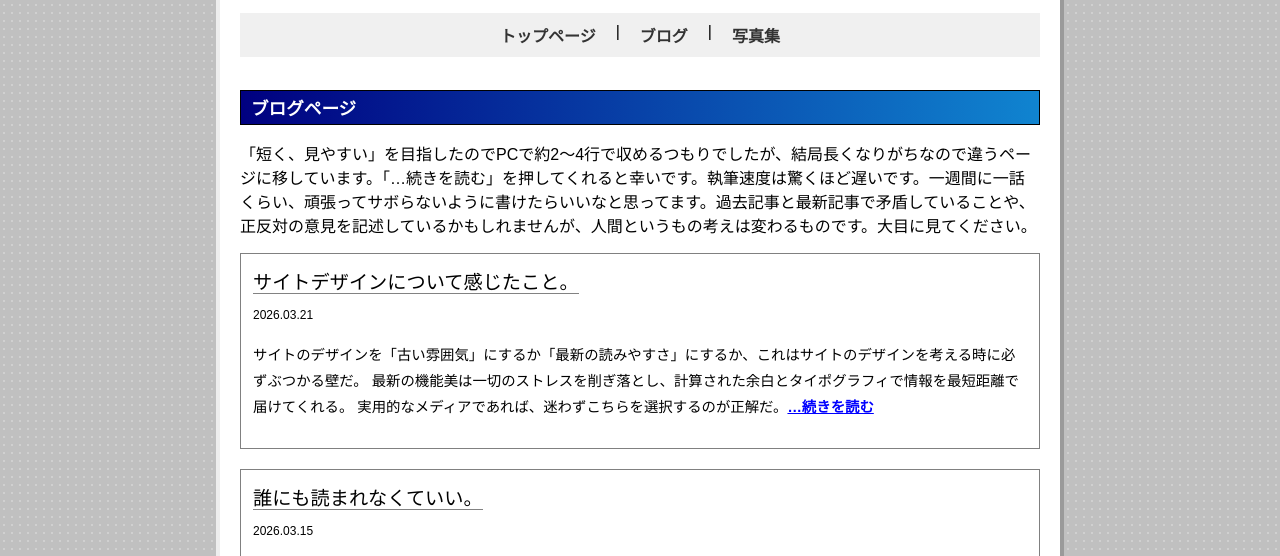
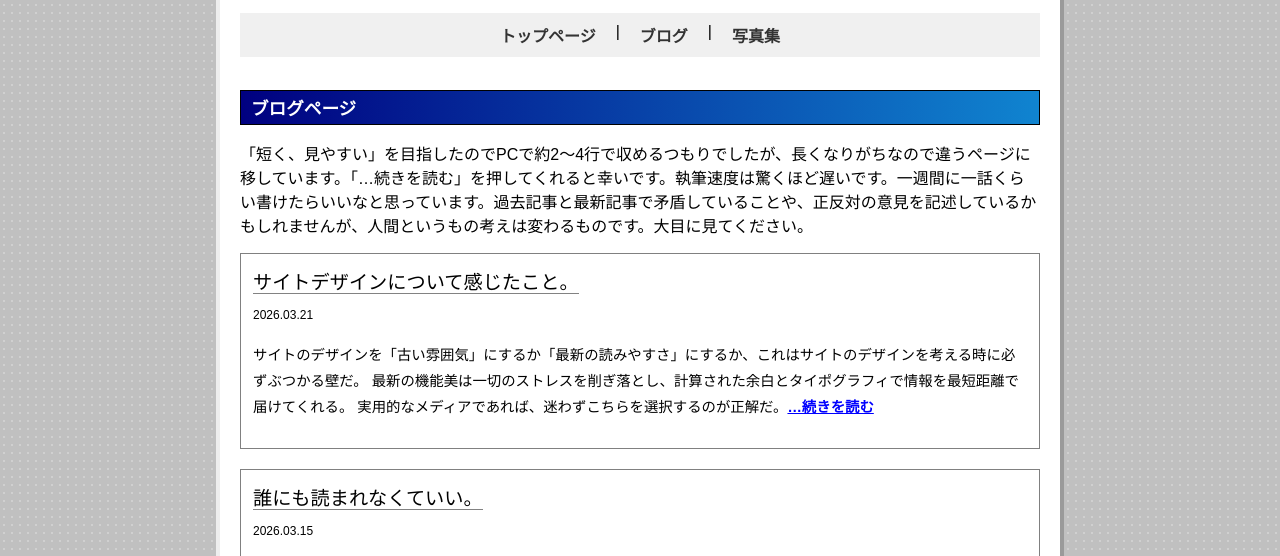
Before and after one commit to Fictional-Railway/profile.uzenexp, a plain HTML site: page blog.html in a window 1280 px wide. Shown: the part 207-763 px from the top of the page. Drawn offline with Linux system fonts and the light colour scheme.

Commit message:
blog.html を更新

```diff
--- a/blog.html
+++ b/blog.html
@@ -161,7 +161,7 @@
 
         <div class="container">
             <h2 class="top">ブログページ</h2>
-            <p>「短く、見やすい」を目指したのでPCで約2～4行で収めるつもりでしたが、結局長くなりがちなので違うページに移しています。「…続きを読む」を押してくれると幸いです。執筆速度は驚くほど遅いです。一週間に一話くらい、頑張ってサボらないように書けたらいいなと思ってます。過去記事と最新記事で矛盾していることや、正反対の意見を記述しているかもしれませんが、人間というもの考えは変わるものです。大目に見てください。</p>
+            <p>「短く、見やすい」を目指したのでPCで約2～4行で収めるつもりでしたが、長くなりがちなので違うページに移しています。「…続きを読む」を押してくれると幸いです。執筆速度は驚くほど遅いです。一週間に一話くらい書けたらいいなと思っています。過去記事と最新記事で矛盾していることや、正反対の意見を記述しているかもしれませんが、人間というもの考えは変わるものです。大目に見てください。</p>
 
             <div class="section-box">
                 <span style="border-bottom: #828282 solid 1.4px; font-size: 1.2rem;" id="20260321">サイトデザインについて感じたこと。</span><br>
```
